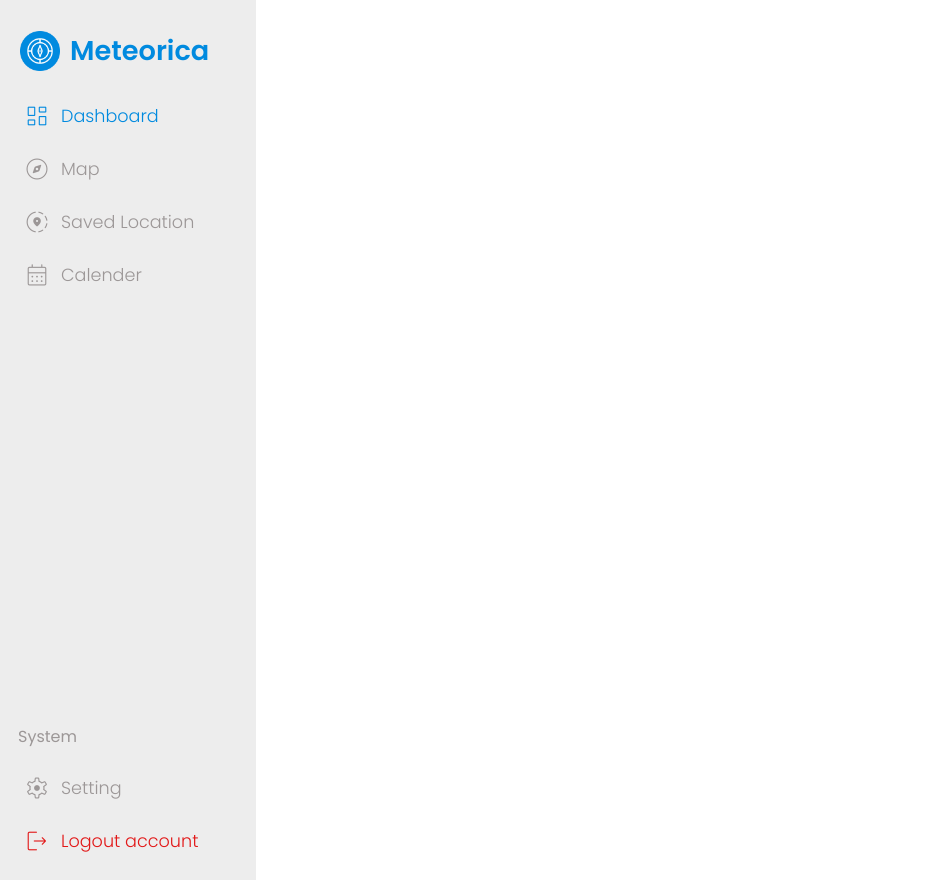
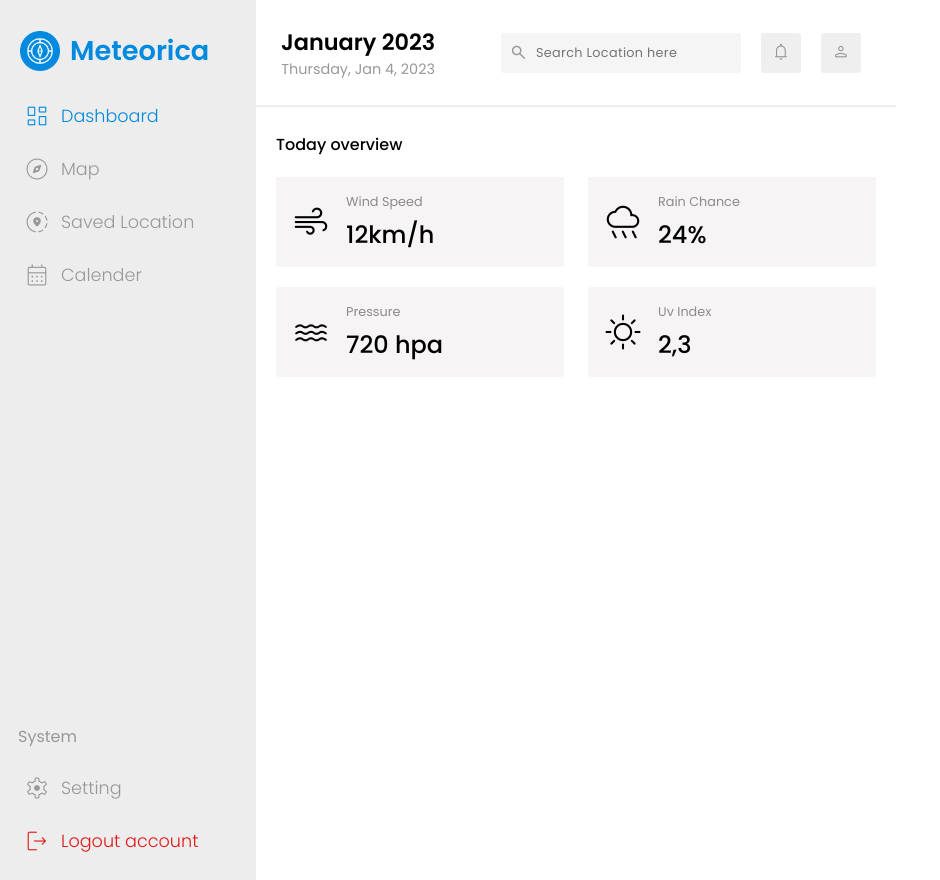
Before and after one commit to parthtyagii/WeatherApp, a React (Create React App) app: page / in a window 1280 px wide. Shown: the whole page, without its empty margins (0-940 px from the left). Built offline with nearby package versions, Linux system fonts and the light colour scheme.

Commit message:
middle panel added

```diff
--- a/public/index.html
+++ b/public/index.html
@@ -29,22 +29,36 @@
   <link rel="stylesheet"
     href="https://fonts.googleapis.com/css2?family=Material+Symbols+Rounded:opsz,wght,FILL,GRAD@20..48,100..700,0..1,-50..200" />
 
+  <link rel="stylesheet"
+    href="https://fonts.googleapis.com/css2?family=Material+Symbols+Outlined:opsz,wght,FILL,GRAD@48,400,0,0" />
+
+  <link rel="stylesheet"
+    href="https://fonts.googleapis.com/css2?family=Material+Symbols+Rounded:opsz,wght,FILL,GRAD@48,400,0,0" />
+
+  <link rel="stylesheet"
+    href="https://fonts.googleapis.com/css2?family=Material+Symbols+Rounded:opsz,wght,FILL,GRAD@48,400,0,0" />
+
+  <link rel="stylesheet"
+    href="https://fonts.googleapis.com/css2?family=Material+Symbols+Rounded:opsz,wght,FILL,GRAD@48,100,0,-25" />
+
+  <link rel="stylesheet"
+    href="https://fonts.googleapis.com/css2?family=Material+Symbols+Rounded:opsz,wght,FILL,GRAD@48,100,0,-25" />
+
+  <link rel="stylesheet"
+    href="https://fonts.googleapis.com/css2?family=Material+Symbols+Rounded:opsz,wght,FILL,GRAD@48,100,0,-25" />
+
+  <link rel="stylesheet"
+    href="https://fonts.googleapis.com/css2?family=Material+Symbols+Rounded:opsz,wght,FILL,GRAD@48,100,0,-25" />
+
+
+
+
   <title>React App</title>
 </head>
 
 <body>
   <noscript>You need to enable JavaScript to run this app.</noscript>
   <div id="root"></div>
-  <!--
-      This HTML file is a template.
-      If you open it directly in the browser, you will see an empty page.
-
-      You can add webfonts, meta tags, or analytics to this file.
-      The build step will place the bundled scripts into the <body> tag.
-
-      To begin the development, run `npm start` or `yarn start`.
-      To create a production bundle, use `npm run build` or `yarn build`.
-    -->
 </body>
 
 </html>
--- a/src/App.css
+++ b/src/App.css
@@ -3,3 +3,12 @@
     padding: 0;
     box-sizing: border-box;
 }
+
+.WeatherApp{
+    width: 100%;
+    height: auto;
+
+    display: flex;
+    justify-content: flex-start;
+    align-items: center;
+}
--- a/src/App.js
+++ b/src/App.js
@@ -1,10 +1,13 @@
 import './App.css';
 import LeftPanel from './components/LeftPanel/LeftPanel.jsx';
+import MiddlePanel from './components/MiddlePanel/MiddlePanel';
+
 
 function App() {
   return (
     <div className="WeatherApp">
       <LeftPanel />
+      <MiddlePanel />
     </div>
   );
 }
--- /dev/null
+++ b/src/components/MiddlePanel/MiddlePanel.css
@@ -0,0 +1,180 @@
+@import url('https://fonts.googleapis.com/css2?family=Poppins:wght@100;200;300;400;500;600;700;800;900&family=Roboto:wght@100;300;400;500;700;900&display=swap');
+
+
+
+.middlePanelContainer {
+    width: 50%;
+    height: 110vh;
+    /* background-color: pink; */
+    font-family: 'Poppins', sans-serif;
+
+    display: flex;
+    flex-direction: column;
+    justify-content: flex-start;
+    align-items: center;
+}
+
+.middleHeader {
+    width: 100%;
+    height: auto;
+    /* background-color: rgb(224, 167, 167); */
+    padding: 25px;
+    border-bottom: 2px solid #dddddd87;
+
+    display: flex;
+    justify-content: space-between;
+    align-items: center;
+}
+
+.middleHeader .day {
+    width: auto;
+    height: auto;
+    /* background-color: green; */
+
+    display: flex;
+    flex-direction: column;
+    justify-content: center;
+    align-items: center;
+}
+
+.middleHeader .day span:nth-of-type(1) {
+    font-size: 1.4rem;
+    font-weight: 600;
+}
+
+.middleHeader .day span:nth-of-type(2) {
+    font-size: 0.9rem;
+    font-weight: 400;
+    color: #9c9797;
+}
+
+.middleHeader .searchPanel {
+    width: auto;
+    height: auto;
+    /* background-color: pink; */
+
+    position: relative;
+
+    display: flex;
+    justify-content: center;
+    align-items: center;
+}
+
+.middleHeader .searchPanel #searchIcon {
+    font-size: 1.2rem;
+    position: absolute;
+    left: 18px;
+    color: #9c9797;
+}
+
+.middleHeader .searchPanel input {
+    width: 240px;
+    height: 40px;
+    margin-right: 10px;
+    margin-left: 10px;
+    border: none;
+    border-radius: 0.15rem;
+    padding: 10px;
+    padding-left: 35px;
+    font-size: 0.8rem;
+    letter-spacing: 0.02rem;
+    font-weight: 400;
+    font-family: 'Poppins', sans-serif;
+    background-color: #e8e3e360;
+}
+
+.middleHeader .searchPanel input:focus {
+    outline: none;
+}
+
+.middleHeader .searchPanel button {
+    width: 40px;
+    height: 40px;
+    margin-right: 10px;
+    margin-left: 10px;
+    border: none;
+    border-radius: 0.15rem;
+}
+
+.middleHeader .searchPanel button span {
+    color: #9c9797;
+    font-size: 1.3rem;
+    font-weight: 300;
+
+    display: flex;
+    justify-content: center;
+    align-items: center;
+}
+
+
+.middleInfo {
+    width: 100%;
+    height: auto;
+    padding: 20px;
+
+    display: flex;
+    flex-direction: column;
+    justify-content: flex-start;
+    align-items: flex-start;
+}
+
+.middleInfo .heading {
+    width: 100%;
+    height: auto;
+    margin-bottom: 20px;
+    margin-top: 5px;
+    font-weight: 500;
+}
+
+.middleInfo .weatherAbout {
+    width: 100%;
+    height: auto;
+
+    display: flex;
+    justify-content: space-between;
+    align-items: center;
+    flex-wrap: wrap;
+    row-gap: 20px;
+}
+
+.middleInfo .weatherAbout .weatherInfo {
+    width: 48%;
+    height: 90px;
+    background-color: pink;
+    border-radius: 0.2rem;
+    padding: 10px;
+    background-color: #e6dfdf58;
+
+    display: flex;
+    justify-content: flex-start;
+    align-items: center;
+}
+
+.middleInfo .weatherAbout .weatherInfo .data {
+    width: auto;
+    height: auto;
+
+    display: flex;
+    flex-direction: column;
+    justify-content: center;
+    align-items: flex-start;
+}
+
+.weatherInfo .data span:nth-of-type(1) {
+    font-size: 0.8rem;
+    font-weight: 400;
+    margin-bottom: 6px;
+    color: #8f8989;
+}
+
+.weatherInfo .data span:nth-of-type(2) {
+    font-size: 1.5rem;
+    font-weight: 500;
+}
+
+.weatherInfo .weatherIcon{
+    font-size: 2.5rem;
+    margin-left: 5px;
+    margin-right: 15px;
+    font-weight: 300;
+}
--- /dev/null
+++ b/src/components/MiddlePanel/MiddlePanel.jsx
@@ -0,0 +1,81 @@
+import React from 'react';
+import './MiddlePanel.css';
+
+
+
+
+function MiddlePanel() {
+    return (
+        <div className='middlePanelContainer'>
+            <div className="middleHeader">
+                <div className="day">
+                    <span>January 2023</span>
+                    <span>Thursday, Jan 4, 2023</span>
+                </div>
+
+                <div className="searchPanel">
+                    <span id='searchIcon' class="material-symbols-outlined">
+                        search
+                    </span>
+                    <input type="text" placeholder='Search Location here' />
+                    <button>
+                        <span class="material-symbols-rounded">
+                            notifications
+                        </span>
+                    </button>
+                    <button>
+                        <span class="material-symbols-rounded">
+                            person
+                        </span>
+                    </button>
+                </div>
+            </div>
+
+            <div className="middleInfo">
+                <div className="heading">Today overview</div>
+
+                <div className="weatherAbout">
+                    <div className="weatherInfo">
+                        <span class="material-symbols-rounded weatherIcon">
+                            air
+                        </span>
+                        <div className="data">
+                            <span>Wind Speed</span>
+                            <span>12km/h</span>
+                        </div>
+                    </div>
+                    <div className="weatherInfo">
+                        <span class="material-symbols-rounded weatherIcon">
+                            rainy
+                        </span>
+                        <div className="data">
+                            <span>Rain Chance</span>
+                            <span>24%</span>
+                        </div>
+                    </div><div className="weatherInfo">
+                        <span class="material-symbols-rounded weatherIcon">
+                            water
+                        </span>
+                        <div className="data">
+                            <span>Pressure</span>
+                            <span>720 hpa</span>
+                        </div>
+                    </div><div className="weatherInfo">
+                        <span class="material-symbols-rounded weatherIcon">
+                            clear_day
+                        </span>
+                        <div className="data">
+                            <span>Uv Index</span>
+                            <span>2,3</span>
+                        </div>
+                    </div>
+                </div>
+            </div>
+
+
+
+        </div>
+    );
+};
+
+export default MiddlePanel;
```
